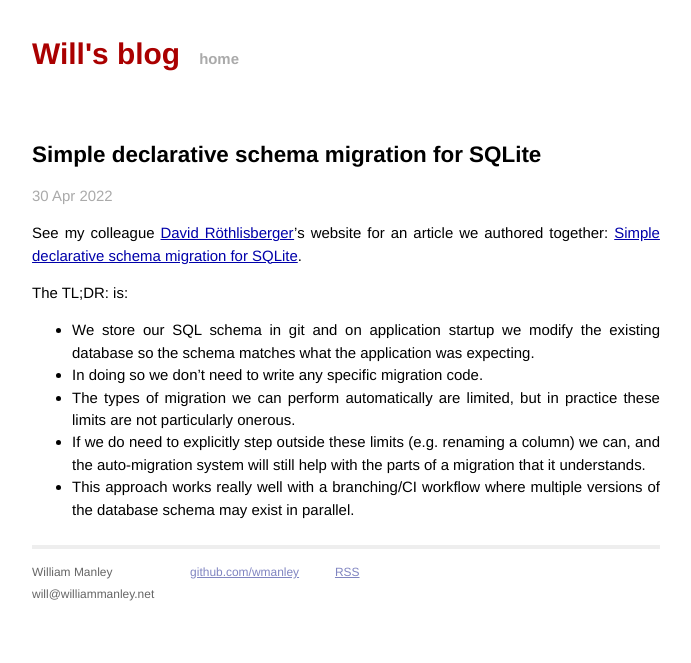
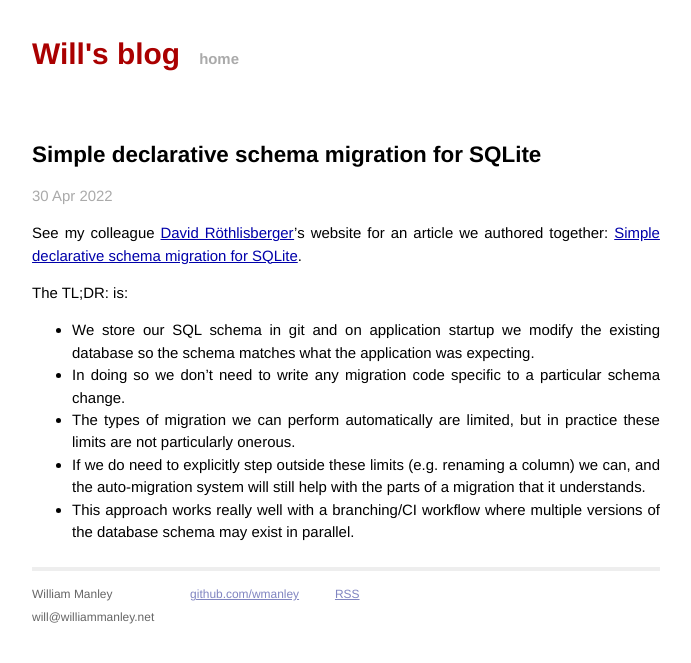
Before and after one commit to wmanley/wmanley.github.io, a Jekyll site: the page built from _posts/2022-04-30-simple-declarative-schema-migration-for-sqlite.markdown, in a window 1280 px wide. Shown: the top 663 px of the page, without its empty margins (294-985 px from the left). Built offline with Jekyll 4.4.1, drawn with Linux system fonts in a browser that asks for light colours.

Commit message:
simple-declarative-schema-migration-for-sqlite: Wording

```diff
--- a/_posts/2022-04-30-simple-declarative-schema-migration-for-sqlite.markdown
+++ b/_posts/2022-04-30-simple-declarative-schema-migration-for-sqlite.markdown
@@ -11,7 +11,7 @@ See my colleague [David Röthlisberger]'s website for an article we authored tog
 The TL;DR: is:
 
 * We store our SQL schema in git and on application startup we modify the existing database so the schema matches what the application was expecting.
-* In doing so we don't need to write any specific migration code.
+* In doing so we don't need to write any migration code specific to a particular schema change.
 * The types of migration we can perform automatically are limited, but in practice these limits are not particularly onerous.
 * If we do need to explicitly step outside these limits (e.g. renaming a column) we can, and the auto-migration system will still help with the parts of a migration that it understands.
 * This approach works really well with a branching/CI workflow where multiple versions of the database schema may exist in parallel.
```
